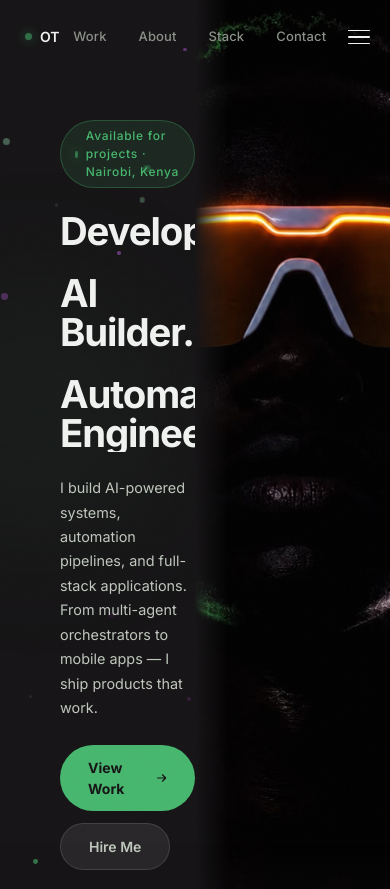
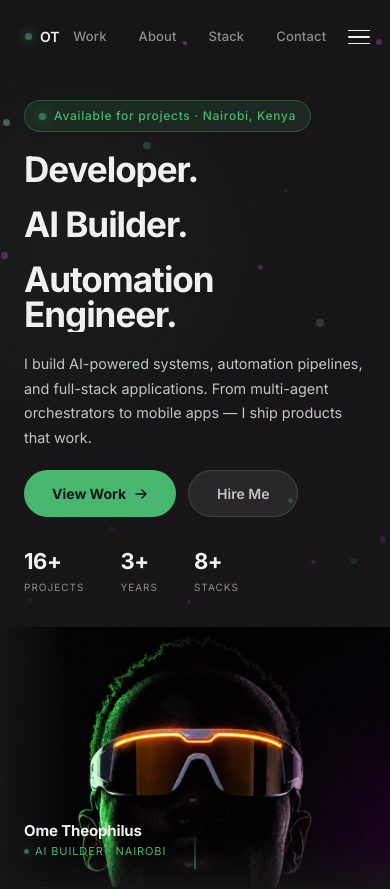
Before and after one commit to Hacktool254/ome-theophilus-portfolio, a Next.js app: page / in a window 390 px wide. Shown: the top 889 px of the page. Built offline with nearby package versions, Linux system fonts and the light colour scheme.

Commit message:
feat: full mobile responsiveness — stacked hero, about, projects, stack + fix Hire Me button

```diff
--- a/src/app/globals.css
+++ b/src/app/globals.css
@@ -43,6 +43,12 @@ body {
 }
 
 a, button { cursor: none; }
+
+/* Mobile: restore default cursor, disable custom cursor */
+@media (max-width: 768px) {
+  body, a, button { cursor: auto; }
+  .custom-cursor { display: none !important; }
+}
 
 ::-webkit-scrollbar { width: 4px; }
 ::-webkit-scrollbar-track { background: var(--bg); }
--- a/src/components/Navbar.tsx
+++ b/src/components/Navbar.tsx
@@ -142,7 +142,6 @@ export function Navbar() {
               textDecoration: "none",
               transition: "background 0.2s, transform 0.15s",
               fontFamily: "Inter, sans-serif",
-              display: "none",
             }}
             className="hidden md:inline-flex"
             onMouseEnter={(e) => {
--- a/src/components/sections/About.tsx
+++ b/src/components/sections/About.tsx
@@ -10,6 +10,32 @@ import { SITE } from "@/lib/data";
  * second 100dvh of split-scene, revealing Projects behind.
  */
 export function About() {
+  const mobileStyles = `
+    @media (max-width: 768px) {
+      #about-wrap {
+        position: relative !important;
+        height: auto !important;
+        border-radius: 24px 24px 0 0 !important;
+      }
+      #about-left {
+        position: relative !important;
+        width: 100% !important;
+        height: auto !important;
+        padding: 60px 24px 40px !important;
+      }
+      #about-right {
+        position: relative !important;
+        width: 100% !important;
+        height: 400px !important;
+        padding: 0 24px 40px !important;
+        justify-content: center !important;
+      }
+      .about-facts-grid {
+        grid-template-columns: 1fr 1fr !important;
+        max-width: 100% !important;
+      }
+    }
+  `;
   const facts = [
     { label: "Based in",  value: "Nairobi, Kenya" },
     { label: "Focus",     value: "AI Systems & Automation" },
@@ -18,6 +44,8 @@ export function About() {
   ];
 
   return (
+    <>
+    <style>{mobileStyles}</style>
     <div
       id="about-wrap"
       style={{
@@ -137,5 +165,6 @@ export function About() {
         </div>
       </div>
     </div>
+    </>
   );
 }
--- a/src/components/sections/Hero.tsx
+++ b/src/components/sections/Hero.tsx
@@ -7,41 +7,84 @@ import { SITE } from "@/lib/data";
 
 export function Hero() {
   return (
-    <section
-      id="hero"
-      style={{
-        position: "relative",
-        zIndex: 0,
-        minHeight: "100dvh",
-        display: "flex",
-        overflow: "hidden",
-        background: "#161416",
-      }}
-    >
+    <section id="hero" className="hero-section">
+      <style>{`
+        .hero-section {
+          position: relative;
+          z-index: 0;
+          min-height: 100dvh;
+          display: flex;
+          overflow: hidden;
+          background: #161416;
+        }
+        .hero-left {
+          width: 50%;
+          position: relative;
+          display: flex;
+          flex-direction: column;
+          justify-content: center;
+          padding: 120px 40px 80px 60px;
+          z-index: 1;
+          gap: 24px;
+        }
+        .hero-right {
+          width: 50%;
+          position: relative;
+          overflow: hidden;
+          z-index: 1;
+        }
+        .hero-h1 {
+          font-size: clamp(2.4rem, 5.5vw, 5rem);
+          font-weight: 700;
+          line-height: 1.0;
+          letter-spacing: -0.03em;
+          color: #f0f2f0;
+          font-family: Inter, sans-serif;
+          white-space: pre-line;
+          margin: 0;
+        }
+        .hero-bio {
+          font-size: clamp(0.9rem, 1.3vw, 1.05rem);
+          line-height: 1.7;
+          color: #c0c8be;
+          max-width: 440px;
+          font-family: Inter, sans-serif;
+        }
+        @media (max-width: 768px) {
+          .hero-section {
+            flex-direction: column;
+          }
+          .hero-left {
+            width: 100%;
+            padding: 100px 24px 32px;
+            gap: 16px;
+          }
+          .hero-right {
+            width: 100%;
+            height: 60vw;
+            min-height: 260px;
+            max-height: 400px;
+            flex-shrink: 0;
+          }
+          .hero-h1 {
+            font-size: clamp(2rem, 9vw, 3rem);
+          }
+          .hero-bio {
+            font-size: 0.9rem;
+            max-width: 100%;
+          }
+        }
+      `}</style>
+
       <ParticleField />
 
-      {/* LEFT HALF — text, no video */}
-      <div
-        style={{
-          width: "50%",
-          position: "relative",
-          display: "flex",
-          flexDirection: "column",
-          justifyContent: "center",
-          padding: "120px 0 80px 60px",
-          zIndex: 1,
-          gap: 24,
-        }}
-      >
-        {/* Subtle left glow */}
+      {/* LEFT */}
+      <div className="hero-left">
         <div style={{ position: "absolute", top: "40%", left: "20%", transform: "translate(-50%,-50%)", width: 400, height: 400, borderRadius: "50%", background: "radial-gradient(circle, rgba(71,183,110,0.07) 0%, transparent 70%)", filter: "blur(60px)", pointerEvents: "none", zIndex: 0 }} />
 
-        <div style={{ position: "relative", zIndex: 2, display: "flex", flexDirection: "column", gap: 24 }}>
-          {/* Pill badge */}
+        <div style={{ position: "relative", zIndex: 2, display: "flex", flexDirection: "column", gap: 20 }}>
           <motion.div
-            initial={{ opacity: 0, y: 16 }}
-            animate={{ opacity: 1, y: 0 }}
-            transition={{ duration: 0.5, delay: 0.4 }}
+            initial={{ opacity: 0, y: 16 }} animate={{ opacity: 1, y: 0 }} transition={{ duration: 0.5, delay: 0.4 }}
             style={{ display: "inline-flex", alignItems: "center", gap: 8, padding: "6px 14px", borderRadius: 9999, background: "rgba(71,183,110,0.12)", border: "1px solid rgba(71,183,110,0.3)", width: "fit-content" }}
           >
             <span className="glow-dot" />
@@ -50,34 +93,29 @@ export function Hero() {
             </span>
           </motion.div>
 
-          {/* Headline */}
           {["Developer.", "AI Builder.", "Automation\nEngineer."].map((word, i) => (
             <div key={i} style={{ overflow: "hidden" }}>
               <motion.h1
-                initial={{ y: "100%" }}
-                animate={{ y: "0%" }}
+                className="hero-h1"
+                initial={{ y: "100%" }} animate={{ y: "0%" }}
                 transition={{ duration: 0.8, delay: 0.55 + i * 0.11, ease: [0.16, 1, 0.3, 1] }}
-                style={{ fontSize: "clamp(2.4rem, 5.5vw, 5rem)", fontWeight: 700, lineHeight: 1.0, letterSpacing: "-0.03em", color: "#f0f2f0", fontFamily: "Inter, sans-serif", whiteSpace: "pre-line", margin: 0 }}
               >
                 {word}
               </motion.h1>
             </div>
           ))}
 
-          {/* Bio */}
-          <motion.p initial={{ opacity: 0, y: 16 }} animate={{ opacity: 1, y: 0 }} transition={{ duration: 0.7, delay: 1.05 }}
-            style={{ fontSize: "clamp(0.9rem, 1.3vw, 1.05rem)", lineHeight: 1.7, color: "#c0c8be", maxWidth: 440, fontFamily: "Inter, sans-serif" }}>
+          <motion.p className="hero-bio" initial={{ opacity: 0, y: 16 }} animate={{ opacity: 1, y: 0 }} transition={{ duration: 0.7, delay: 1.05 }}>
             {SITE.bio}
           </motion.p>
 
-          {/* CTAs */}
           <motion.div initial={{ opacity: 0, y: 16 }} animate={{ opacity: 1, y: 0 }} transition={{ duration: 0.6, delay: 1.2 }}
             style={{ display: "flex", gap: 12, flexWrap: "wrap" }}>
             <a href="#projects"
               onClick={(e) => { e.preventDefault(); document.querySelector("#projects")?.scrollIntoView({ behavior: "smooth" }); }}
               style={{ padding: "12px 28px", borderRadius: 9999, background: "#47b76e", color: "#161416", fontSize: 14, fontWeight: 700, textDecoration: "none", transition: "all 0.2s", fontFamily: "Inter, sans-serif", display: "inline-flex", alignItems: "center", gap: 8 }}
-              onMouseEnter={e => { (e.currentTarget as HTMLAnchorElement).style.background = "#5ecf83"; (e.currentTarget as HTMLAnchorElement).style.transform = "scale(0.97)"; }}
-              onMouseLeave={e => { (e.currentTarget as HTMLAnchorElement).style.background = "#47b76e"; (e.currentTarget as HTMLAnchorElement).style.transform = "scale(1)"; }}>
+              onMouseEnter={e => { (e.currentTarget as HTMLAnchorElement).style.background = "#5ecf83"; }}
+              onMouseLeave={e => { (e.currentTarget as HTMLAnchorElement).style.background = "#47b76e"; }}>
               View Work
               <svg width="14" height="14" viewBox="0 0 14 14" fill="none"><path d="M2 7h10M8 3l4 4-4 4" stroke="currentColor" strokeWidth="1.5" strokeLinecap="round" strokeLinejoin="round" /></svg>
             </a>
@@ -89,7 +127,6 @@ export function Hero() {
             </a>
           </motion.div>
 
-          {/* Stats */}
           <motion.div initial={{ opacity: 0 }} animate={{ opacity: 1 }} transition={{ delay: 1.45 }}
             style={{ display: "flex", gap: 36, marginTop: 8 }}>
             {[{ value: "16+", label: "Projects" }, { value: "3+", label: "Years" }, { value: "8+", label: "Stacks" }].map(s => (
@@ -102,22 +139,15 @@ export function Hero() {
         </div>
       </div>
 
-      {/* RIGHT HALF — 3D cursor-spotlight face */}
+      {/* RIGHT */}
       <motion.div
-        initial={{ opacity: 0, x: 30 }}
-        animate={{ opacity: 1, x: 0 }}
+        className="hero-right"
+        initial={{ opacity: 0, x: 30 }} animate={{ opacity: 1, x: 0 }}
         transition={{ duration: 1, delay: 0.5, ease: [0.16, 1, 0.3, 1] }}
-        style={{ width: "50%", position: "relative", overflow: "hidden", zIndex: 1 }}
       >
-        {/* Three.js 3D hover component */}
         <HeroFace3D />
-
-        {/* Left blend edge */}
         <div style={{ position: "absolute", inset: 0, background: "linear-gradient(to right, #161416 0%, transparent 18%)", zIndex: 1, pointerEvents: "none" }} />
-        {/* Bottom fade */}
         <div style={{ position: "absolute", bottom: 0, left: 0, right: 0, height: "20%", background: "linear-gradient(to top, rgba(22,20,22,0.85), transparent)", zIndex: 1, pointerEvents: "none" }} />
-
-        {/* Name tag */}
         <div style={{ position: "absolute", bottom: 28, left: 24, zIndex: 2, pointerEvents: "none" }}>
           <p style={{ fontSize: 15, fontWeight: 700, color: "#f0f2f0", fontFamily: "Inter, sans-serif", letterSpacing: "-0.01em" }}>{SITE.name}</p>
           <div style={{ display: "flex", alignItems: "center", gap: 6 }}>
@@ -127,7 +157,6 @@ export function Hero() {
         </div>
       </motion.div>
 
-      {/* Scroll indicator */}
       <motion.div initial={{ opacity: 0 }} animate={{ opacity: 1 }} transition={{ delay: 2 }}
         style={{ position: "absolute", bottom: 28, left: "50%", transform: "translateX(-50%)", zIndex: 2 }}>
         <motion.div animate={{ y: [0, 10, 0] }} transition={{ repeat: Infinity, duration: 1.8, ease: "easeInOut" }}
--- a/src/components/sections/Stack.tsx
+++ b/src/components/sections/Stack.tsx
@@ -73,6 +73,13 @@ const STACK_WITH_ICONS = [
 
 export function Stack() {
   return (
+    <>
+    <style>{`
+      @media (max-width: 768px) {
+        #stack { padding: 60px 20px 80px !important; }
+        .stack-grid { grid-template-columns: 1fr !important; }
+      }
+    `}</style>
     <div
       id="stack-outer"
       style={{
@@ -97,7 +104,7 @@ export function Stack() {
             </h2>
           </div>
 
-          <div style={{ display: "grid", gridTemplateColumns: "repeat(auto-fill, minmax(340px, 1fr))", gap: 20 }}>
+          <div className="stack-grid" style={{ display: "grid", gridTemplateColumns: "repeat(auto-fill, minmax(min(340px,100%), 1fr))", gap: 20 }}>
             {STACK_WITH_ICONS.map((cat, i) => {
               const fromLeft = i % 2 === 0;
               return (
@@ -160,5 +167,6 @@ export function Stack() {
         </div>
       </section>
     </div>
+    </>
   );
 }
```
Also changed, not shown: src/components/sections/Contact.tsx (+7 -1 lines), src/components/sections/Projects.tsx (+29 -2 lines).
